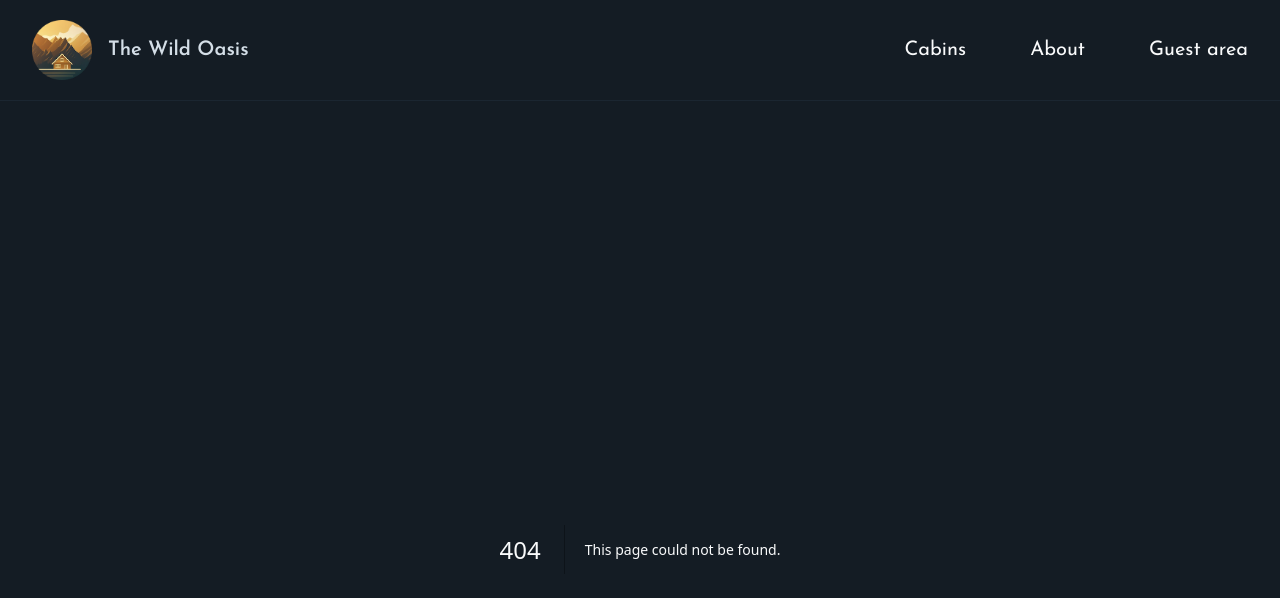
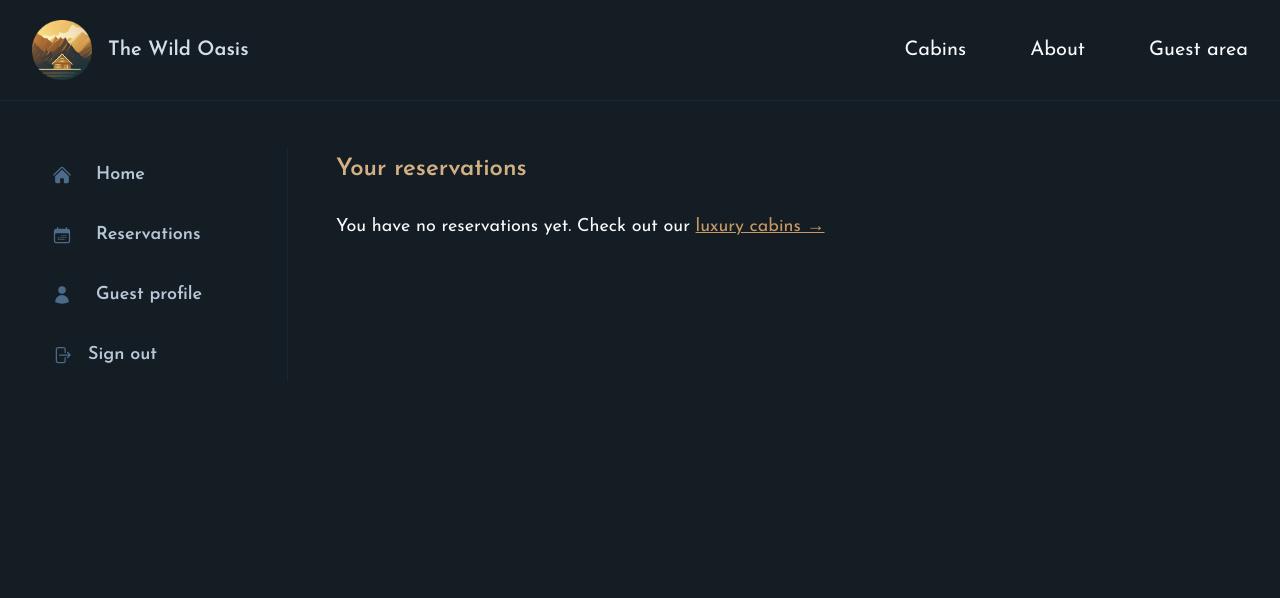
Before and after one commit to FerozShaik96/the-wild-oasis-website, a Next.js app: page /account/reservations in a window 1280 px wide. Before the commit this address had no page. Shown: the top 598 px of the page. Built offline with nearby package versions, Linux system fonts and the light colour scheme.

Commit message:
created a seperate layout in accounts page for reservation and Guest Profile added a side navigation

```diff
--- /dev/null
+++ b/app/_components/SideNavigation.js
@@ -0,0 +1,51 @@
+import {
+  CalendarDaysIcon,
+  HomeIcon,
+  UserIcon,
+} from "@heroicons/react/24/solid";
+import SignOutButton from "./SignOutButton";
+import Link from "next/link";
+
+const navLinks = [
+  {
+    name: "Home",
+    href: "/account",
+    icon: <HomeIcon className="h-5 w-5 text-primary-600" />,
+  },
+  {
+    name: "Reservations",
+    href: "/account/reservations",
+    icon: <CalendarDaysIcon className="h-5 w-5 text-primary-600" />,
+  },
+  {
+    name: "Guest profile",
+    href: "/account/profile",
+    icon: <UserIcon className="h-5 w-5 text-primary-600" />,
+  },
+];
+
+function SideNavigation() {
+  return (
+    <nav className=" h-full border-r border-primary-900">
+      <ul className="flex h-full flex-col justify-between gap-2 text-lg">
+        {navLinks.map((link) => (
+          <li key={link.name}>
+            <Link
+              className={`flex items-center gap-6 px-5 py-3 font-semibold text-primary-200 transition-colors hover:bg-primary-900 hover:text-primary-100`}
+              href={link.href}
+            >
+              {link.icon}
+              <span>{link.name}</span>
+            </Link>
+          </li>
+        ))}
+
+        <li className="mt-auto">
+          <SignOutButton />
+        </li>
+      </ul>
+    </nav>
+  );
+}
+
+export default SideNavigation;
--- /dev/null
+++ b/app/_components/SignOutButton.js
@@ -0,0 +1,12 @@
+import { ArrowRightOnRectangleIcon } from "@heroicons/react/24/solid";
+
+function SignOutButton() {
+  return (
+    <button className="flex w-full items-center gap-4 px-5 py-3 font-semibold text-primary-200 transition-colors hover:bg-primary-900 hover:text-primary-100">
+      <ArrowRightOnRectangleIcon className="h-5 w-5 text-primary-600" />
+      <span>Sign out</span>
+    </button>
+  );
+}
+
+export default SignOutButton;
--- /dev/null
+++ b/app/account/layout.js
@@ -0,0 +1,12 @@
+import SideNavigation from "@/app/_components/sideNavigation";
+
+export default function Layout({ children }) {
+  return (
+    <div className="grid h-full  grid-cols-[16rem_1fr] gap-12">
+      <div className="h-full">
+        <SideNavigation />
+      </div>
+      <div className="py-1"> {children}</div>
+    </div>
+  );
+}
--- /dev/null
+++ b/app/account/profile/page.js
@@ -0,0 +1,61 @@
+import SelectCountry from "@/app/_components/SelectCountry";
+export const metadata = {
+  title: "Profile",
+};
+export default function Page() {
+  return (
+    <div>
+      <h2 className="mb-4 text-2xl font-semibold text-accent-400">
+        Update your guest profile
+      </h2>
+      <p className="mb-8 text-lg text-primary-200">
+        Providing the following information will make your check-in process
+        faster and smoother. See you soon!
+      </p>
+      <form className="flex flex-col gap-6 bg-primary-900 px-12 py-8 text-lg">
+        <div className="space-y-2">
+          <label>Full name</label>
+          <input
+            disabled
+            className="w-full rounded-sm bg-primary-200 px-5 py-3 text-primary-800 shadow-sm disabled:cursor-not-allowed disabled:bg-gray-600 disabled:text-gray-400"
+          />
+        </div>
+        <div className="space-y-2">
+          <label>Email address</label>
+          <input
+            disabled
+            className="w-full rounded-sm bg-primary-200 px-5 py-3 text-primary-800 shadow-sm disabled:cursor-not-allowed disabled:bg-gray-600 disabled:text-gray-400"
+          />
+        </div>
+        <div className="space-y-2">
+          <div className="flex items-center justify-between">
+            <label htmlFor="nationality">Where are you from?</label>
+            {/* <img
+              src={countryFlag}
+              alt="Country flag"
+              className="h-5 rounded-sm"
+            /> */}
+          </div>
+          <SelectCountry
+            name="nationality"
+            id="nationality"
+            className="w-full rounded-sm bg-primary-200 px-5 py-3 text-primary-800 shadow-sm"
+            // defaultCountry={nationality}
+          />
+        </div>
+        <div className="space-y-2">
+          <label htmlFor="nationalID">National ID number</label>
+          <input
+            name="nationalID"
+            className="w-full rounded-sm bg-primary-200 px-5 py-2 text-primary-800 shadow-sm"
+          />
+        </div>
+        <div className="flex items-center justify-end gap-6">
+          <button className="bg-accent-500 px-8 py-3 font-semibold text-primary-800 transition-all hover:bg-accent-600 disabled:cursor-not-allowed disabled:bg-gray-500 disabled:text-gray-300">
+            Update profile
+          </button>
+        </div>
+      </form>
+    </div>
+  );
+}
--- /dev/null
+++ b/app/account/reservations/page.js
@@ -0,0 +1,31 @@
+import ReservationCard from "@/app/_components/ReservationCard";
+export const metadata = {
+  title: "Reservations",
+};
+export default function Page() {
+  // CHANGE
+  const bookings = [];
+
+  return (
+    <div>
+      <h2 className="mb-7 text-2xl font-semibold text-accent-400">
+        Your reservations
+      </h2>
+
+      {bookings.length === 0 ? (
+        <p className="text-lg">
+          You have no reservations yet. Check out our{" "}
+          <a className="text-accent-500 underline" href="/cabins">
+            luxury cabins &rarr;
+          </a>
+        </p>
+      ) : (
+        <ul className="space-y-6">
+          {bookings.map((booking) => (
+            <ReservationCard booking={booking} key={booking.id} />
+          ))}
+        </ul>
+      )}
+    </div>
+  );
+}
```
